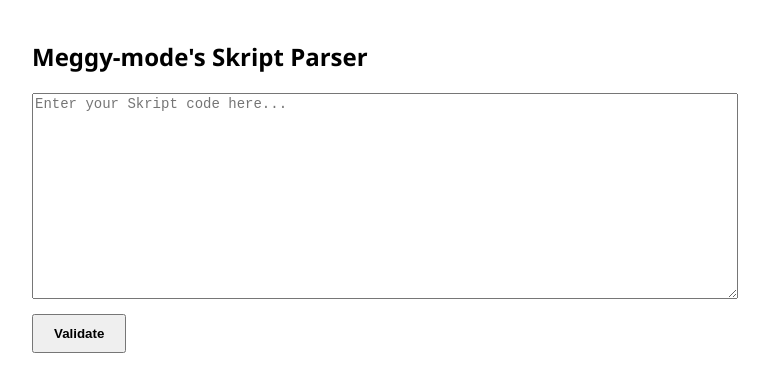
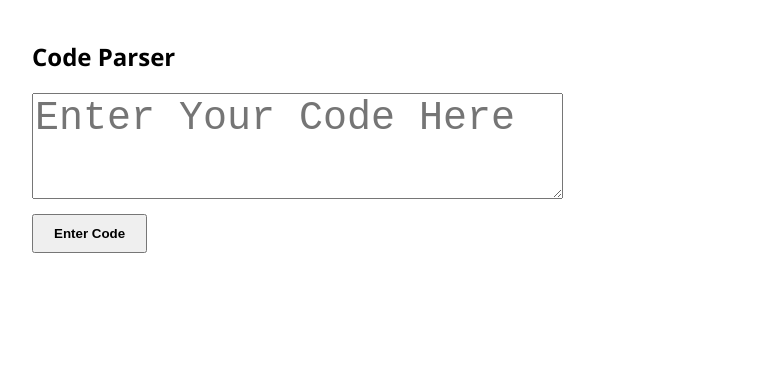
Before and after one commit to xproshock/xproshock.github.io, a plain HTML site: page index.html in a window 1280 px wide. Shown: the whole page, without its empty margins (258-1027 px from the left). Drawn offline with Linux system fonts and the light colour scheme.

Commit message:
Update index.html

```diff
--- a/index.html
+++ b/index.html
@@ -3,7 +3,7 @@
 
 <head>
   <meta charset="UTF-8">
-  <title>Skript Parser</title>
+  <title>The Code Game</title>
   <style>
     body {
       font-family: "Segoe UI", sans-serif;
@@ -13,10 +13,10 @@
     }
 
     textarea {
-      width: 100%;
-      height: 200px;
+      width: 75%;
+      height: 100px;
       font-family: monospace;
-      font-size: 14px;
+      font-size: 40px;
     }
 
     button {
@@ -64,10 +64,10 @@
 
 <body>
 
-  <h2>Meggy-mode's Skript Parser</h2>
-  <textarea id="skriptInput" placeholder="Enter your Skript code here..."></textarea>
+  <h2>Code Parser</h2>
+  <textarea id="codeInput" placeholder="Enter Your Code Here"></textarea>
   <br>
-  <button onclick="validateSkript()">Validate</button>
+  <button onclick="isCode()">Enter Code</button>
   <div id="result"></div>
 
   <script>
@@ -178,16 +178,16 @@
       }
     }
 
-    function validateSkript() {
-      const input = document.getElementById("skriptInput").value;
-      const validator = new SkriptValidator();
+    function isCode() {
+      const input = document.getElementById("codeInput").value;
+      const validator = new isCode();
       const errors = validator.validate(input);
 
       const resultDiv = document.getElementById("result");
       resultDiv.innerHTML = "";
 
       if (errors.length === 0) {
-        resultDiv.innerHTML = "<div class='success'>✅ No syntax errors found!</div>";
+        resultDiv.innerHTML = "<div class='success'>4aeife1</div>";
       } else {
         errors.forEach(err => {
           const box = document.createElement("div");
```
